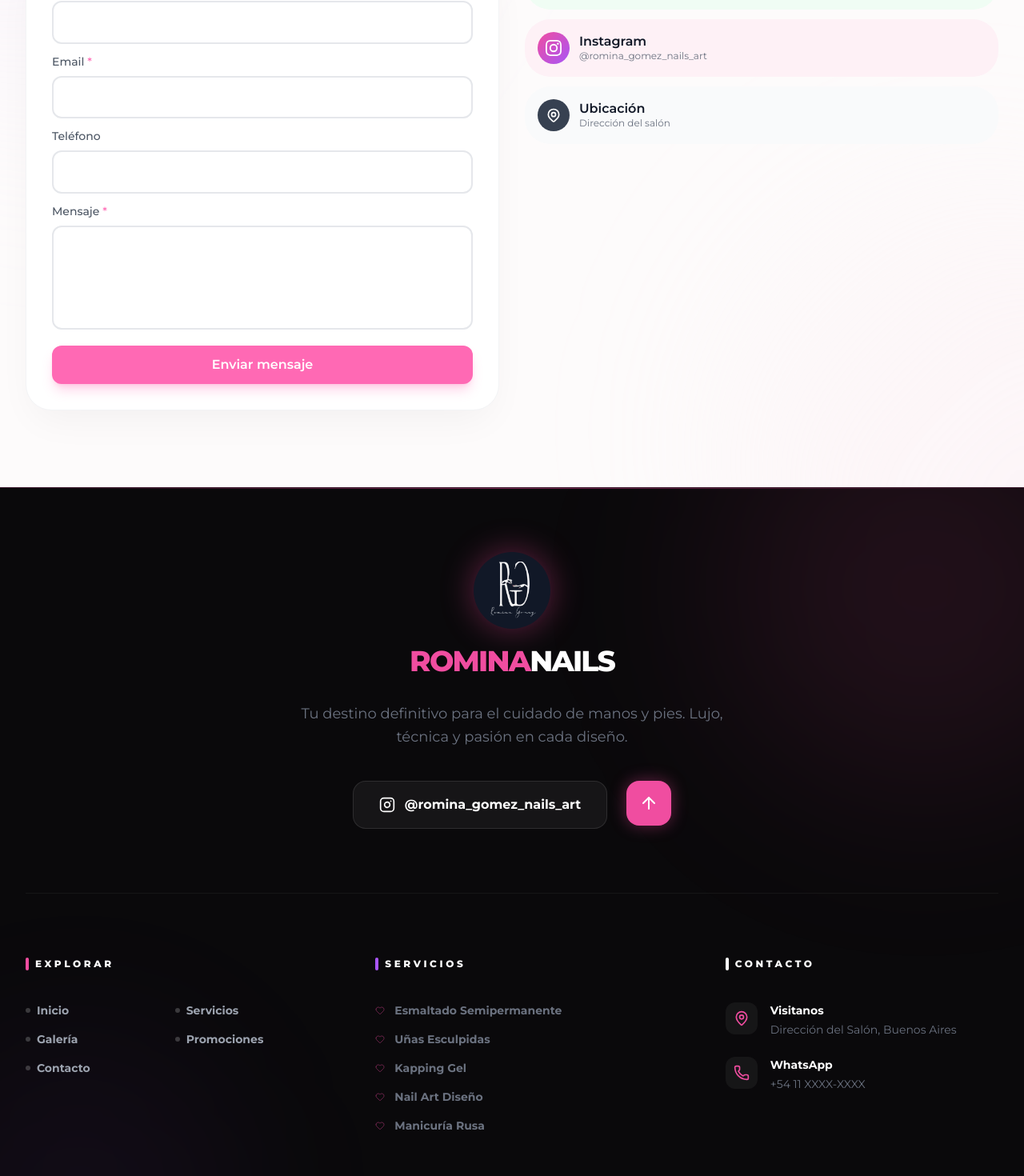
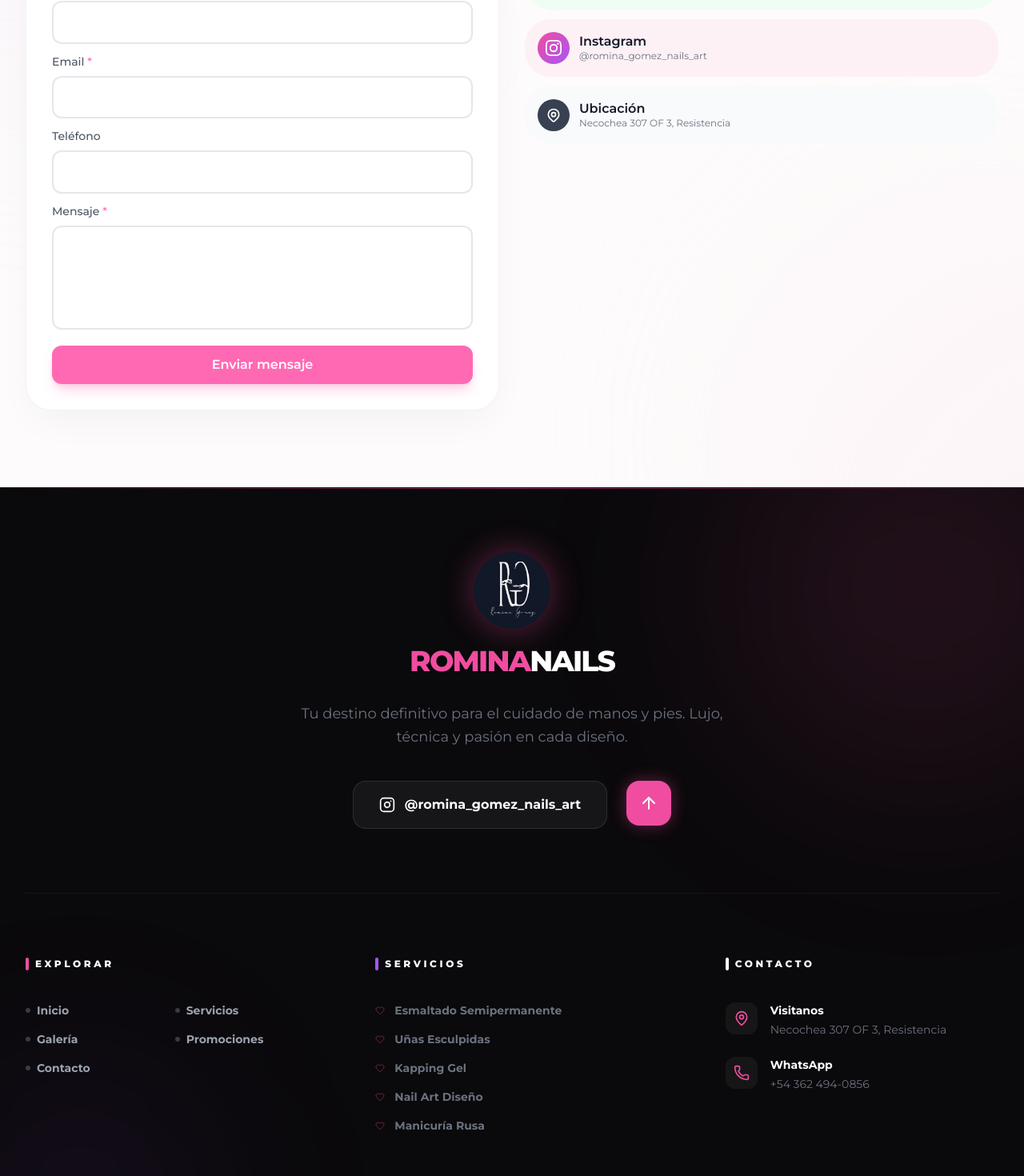
Before and after one commit to miguegomez2706/rominanails, a React (Vite) app in the folder client/: page /contacto in a window 1280 px wide. Shown: the part 444-1914 px from the top of the page at 80% size. Built offline with nearby package versions, Linux system fonts and the light colour scheme; no server answers; a web font is replaced by a local one; what @uploadthing/react would draw is missing.

Commit message:
fix: cargar datos de negocio de DB en About, Contact y Footer

```diff
--- a/client/src/components/layout/Footer.jsx
+++ b/client/src/components/layout/Footer.jsx
@@ -1,5 +1,7 @@
 import { Link } from 'react-router-dom';
 import { Phone, MapPin, Heart, ArrowUp } from 'lucide-react';
+import { useEffect, useState } from 'react';
+import { businessService } from '../../services';
 
 const footerLinks = [
   { name: 'Inicio', path: '/' },
@@ -18,6 +20,12 @@ const serviceLinks = [
 ];
 
 export default function Footer() {
+  const [businessInfo, setBusinessInfo] = useState(null);
+
+  useEffect(() => {
+    businessService.get().then(res => setBusinessInfo(res.data)).catch(console.error);
+  }, []);
+
   const scrollToTop = () => window.scrollTo({ top: 0, behavior: 'smooth' });
 
   return (
@@ -122,7 +130,7 @@ export default function Footer() {
                 </div>
                 <div className="text-sm">
                   <p className="font-bold text-white mb-1">Visitanos</p>
-                  <p className="text-gray-500">Dirección del Salón, Buenos Aires</p>
+                  <p className="text-gray-500">{businessInfo?.address || 'Necochea 307 OF 3, Resistencia'}</p>
                 </div>
               </li>
               <li className="flex items-start gap-4">
@@ -131,7 +139,7 @@ export default function Footer() {
                 </div>
                 <div className="text-sm">
                   <p className="font-bold text-white mb-1">WhatsApp</p>
-                  <p className="text-gray-500">+54 11 XXXX-XXXX</p>
+                  <p className="text-gray-500">{businessInfo?.phone || '+54 362 494-0856'}</p>
                 </div>
               </li>
             </ul>
--- a/client/src/pages/About.jsx
+++ b/client/src/pages/About.jsx
@@ -1,5 +1,7 @@
+import { useState, useEffect } from 'react';
 import { motion } from 'framer-motion';
 import PageWrapper from '../components/layout/PageWrapper';
+import { businessService } from '../services';
 
 import { Swiper, SwiperSlide } from 'swiper/react';
 import { Autoplay, Pagination, EffectFade } from 'swiper/modules';
@@ -10,6 +12,12 @@ import 'swiper/css/navigation';
 import 'swiper/css/effect-fade';
 
 export default function About() {
+  const [businessInfo, setBusinessInfo] = useState(null);
+
+  useEffect(() => {
+    businessService.get().then(res => setBusinessInfo(res.data)).catch(console.error);
+  }, []);
+
   return (
     <PageWrapper>
       <section className="py-24 bg-white">
@@ -123,10 +131,10 @@ export default function About() {
               </div>
 
               <div className="space-y-6 text-gray-800 text-lg">
-                <p className="flex items-center gap-4"><div className="w-10 h-10 rounded-full bg-pink-50 flex items-center justify-center shrink-0"><svg className="w-5 h-5 text-pink-500" fill="none" stroke="currentColor" viewBox="0 0 24 24"><path strokeLinecap="round" strokeLinejoin="round" strokeWidth="2" d="M3 5a2 2 0 012-2h3.28a1 1 0 01.948.684l1.498 4.493a1 1 0 01-.502 1.21l-2.257 1.13a11.042 11.042 0 005.516 5.516l1.13-2.257a1 1 0 011.21-.502l4.493 1.498a1 1 0 01.684.949V19a2 2 0 01-2 2h-1C9.716 21 3 14.284 3 6V5z"></path></svg></div> <span className="font-bold text-gray-900">Teléfono:</span> <span className="font-medium text-gray-600">+54 362 494-0856</span></p>
+                <p className="flex items-center gap-4"><div className="w-10 h-10 rounded-full bg-pink-50 flex items-center justify-center shrink-0"><svg className="w-5 h-5 text-pink-500" fill="none" stroke="currentColor" viewBox="0 0 24 24"><path strokeLinecap="round" strokeLinejoin="round" strokeWidth="2" d="M3 5a2 2 0 012-2h3.28a1 1 0 01.948.684l1.498 4.493a1 1 0 01-.502 1.21l-2.257 1.13a11.042 11.042 0 005.516 5.516l1.13-2.257a1 1 0 011.21-.502l4.493 1.498a1 1 0 01.684.949V19a2 2 0 01-2 2h-1C9.716 21 3 14.284 3 6V5z"></path></svg></div> <span className="font-bold text-gray-900">Teléfono:</span> <span className="font-medium text-gray-600">{businessInfo?.phone || '+54 362 494-0856'}</span></p>
                 <p className="flex items-center gap-4"><div className="w-10 h-10 rounded-full bg-purple-50 flex items-center justify-center shrink-0"><svg className="w-5 h-5 text-purple-500" fill="none" stroke="currentColor" viewBox="0 0 24 24"><path strokeLinecap="round" strokeLinejoin="round" strokeWidth="2" d="M12 8v4l3 3m6-3a9 9 0 11-18 0 9 9 0 0118 0z"></path></svg></div> <span className="font-bold text-gray-900">Horarios:</span> <span className="font-medium text-gray-600">11:00 AM - 8:00 PM Lun a Sab</span></p>
-                <p className="flex items-center gap-4"><div className="w-10 h-10 rounded-full bg-pink-50 flex items-center justify-center shrink-0"><svg className="w-5 h-5 text-pink-500" fill="none" stroke="currentColor" viewBox="0 0 24 24"><path strokeLinecap="round" strokeLinejoin="round" strokeWidth="2" d="M17.657 16.657L13.414 20.9a1.998 1.998 0 01-2.827 0l-4.244-4.243a8 8 0 1111.314 0z"></path><path strokeLinecap="round" strokeLinejoin="round" strokeWidth="2" d="M15 11a3 3 0 11-6 0 3 3 0 016 0z"></path></svg></div> <span className="font-bold text-gray-900">Dirección:</span> <span className="font-medium text-gray-600">Necochea 307 OF 3, Resistencia</span></p>
-                <p className="flex items-center gap-4"><div className="w-10 h-10 rounded-full bg-purple-50 flex items-center justify-center shrink-0"><svg className="w-5 h-5 text-purple-500" fill="none" stroke="currentColor" viewBox="0 0 24 24"><path strokeLinecap="round" strokeLinejoin="round" strokeWidth="2" d="M3 8l7.89 5.26a2 2 0 002.22 0L21 8M5 19h14a2 2 0 002-2V7a2 2 0 00-2-2H5a2 2 0 00-2 2v10a2 2 0 002 2z"></path></svg></div> <span className="font-bold text-gray-900">Email:</span> <span className="font-bold text-pink-500 hover:text-pink-600 transition-colors cursor-pointer">Nails.Art@gmail.com</span></p>
+                <p className="flex items-center gap-4"><div className="w-10 h-10 rounded-full bg-pink-50 flex items-center justify-center shrink-0"><svg className="w-5 h-5 text-pink-500" fill="none" stroke="currentColor" viewBox="0 0 24 24"><path strokeLinecap="round" strokeLinejoin="round" strokeWidth="2" d="M17.657 16.657L13.414 20.9a1.998 1.998 0 01-2.827 0l-4.244-4.243a8 8 0 1111.314 0z"></path><path strokeLinecap="round" strokeLinejoin="round" strokeWidth="2" d="M15 11a3 3 0 11-6 0 3 3 0 016 0z"></path></svg></div> <span className="font-bold text-gray-900">Dirección:</span> <span className="font-medium text-gray-600">{businessInfo?.address || 'Necochea 307 OF 3, Resistencia'}</span></p>
+                <p className="flex items-center gap-4"><div className="w-10 h-10 rounded-full bg-purple-50 flex items-center justify-center shrink-0"><svg className="w-5 h-5 text-purple-500" fill="none" stroke="currentColor" viewBox="0 0 24 24"><path strokeLinecap="round" strokeLinejoin="round" strokeWidth="2" d="M3 8l7.89 5.26a2 2 0 002.22 0L21 8M5 19h14a2 2 0 002-2V7a2 2 0 00-2-2H5a2 2 0 00-2 2v10a2 2 0 002 2z"></path></svg></div> <span className="font-bold text-gray-900">Email:</span> <span className="font-bold text-pink-500 hover:text-pink-600 transition-colors cursor-pointer">{businessInfo?.email || 'Nails.Art@gmail.com'}</span></p>
               </div>
             </motion.div>
 
@@ -137,7 +145,7 @@ export default function About() {
                   height="100%"
                   frameBorder="0"
                   style={{ border: 0 }}
-                  src="https://www.google.com/maps/embed?pb=!1m18!1m12!1m3!1d3540.061730419357!2d-58.9882672!3d-27.4516709!2m3!1f0!2f0!3f0!3m2!1i1024!2i768!4f13.1!3m3!1m2!1s0x94450c5ab1e83dc5%3A0x6b8bc23307524efb!2sNecochea%20307%2C%20H3500%20Resistencia%2C%20Chaco!5e0!3m2!1ses-419!2sar!4v1715638400000!5m2!1ses-419!2sar"
+                  src={businessInfo?.mapUrl || "https://www.google.com/maps/embed?pb=!1m18!1m12!1m3!1d3540.061730419357!2d-58.9882672!3d-27.4516709!2m3!1f0!2f0!3f0!3m2!1i1024!2i768!4f13.1!3m3!1m2!1s0x94450c5ab1e83dc5%3A0x6b8bc23307524efb!2sNecochea%20307%2C%20H3500%20Resistencia%2C%20Chaco!5e0!3m2!1ses-419!2sar!4v1715638400000!5m2!1ses-419!2sar"}
                   allowFullScreen=""
                   loading="lazy"
                   referrerPolicy="no-referrer-when-downgrade"
--- a/client/src/pages/Contact.jsx
+++ b/client/src/pages/Contact.jsx
@@ -1,12 +1,19 @@
-import { useState } from 'react';
+import { useState, useEffect } from 'react';
 import { motion } from 'framer-motion';
 import PageWrapper, { SectionHeader } from '../components/layout/PageWrapper';
 import Button from '../components/ui/Button';
 import Input from '../components/ui/Input';
+import { businessService } from '../services';
 
 export default function Contact() {
   const [form, setForm] = useState({ name: '', email: '', phone: '', message: '' });
   const [sent, setSent] = useState(false);
+  const [businessInfo, setBusinessInfo] = useState(null);
+
+  useEffect(() => {
+    businessService.get().then(res => setBusinessInfo(res.data)).catch(console.error);
+  }, []);
+
   const handle = (e) => setForm({ ...form, [e.target.name]: e.target.value });
 
   return (
@@ -39,7 +46,7 @@ export default function Contact() {
               )}
             </motion.div>
             <motion.div initial={{ opacity: 0, x: 30 }} whileInView={{ opacity: 1, x: 0 }} viewport={{ once: true }} className="space-y-3">
-              <a href="https://wa.me/5491100000000" target="_blank" rel="noreferrer" className="flex items-center gap-3 p-4 bg-green-50 hover:bg-green-100 rounded-[2rem] transition-colors group">
+              <a href={businessInfo?.whatsapp ? `https://wa.me/${businessInfo.whatsapp.replace(/\D/g,'')}` : "https://wa.me/5493624940856"} target="_blank" rel="noreferrer" className="flex items-center gap-3 p-4 bg-green-50 hover:bg-green-100 rounded-[2rem] transition-colors group">
                 <div className="w-10 h-10 bg-green-500 rounded-full flex items-center justify-center text-white group-hover:scale-110 transition-transform shrink-0">
                   <svg className="w-5 h-5" fill="currentColor" viewBox="0 0 24 24"><path d="M17.472 14.382c-.297-.149-1.758-.867-2.03-.967-.273-.099-.471-.148-.67.15-.197.297-.767.966-.94 1.164-.173.199-.347.223-.644.075-.297-.15-1.255-.463-2.39-1.475-.883-.788-1.48-1.761-1.653-2.059-.173-.297-.018-.458.13-.606.134-.133.298-.347.446-.52.149-.174.198-.298.298-.497.099-.198.05-.371-.025-.52-.075-.149-.669-1.612-.916-2.207-.242-.579-.487-.5-.669-.51-.173-.008-.371-.01-.57-.01-.198 0-.52.074-.792.372-.272.297-1.04 1.016-1.04 2.479 0 1.462 1.065 2.875 1.213 3.074.149.198 2.096 3.2 5.077 4.487.709.306 1.262.489 1.694.625.712.227 1.36.195 1.871.118.571-.085 1.758-.719 2.006-1.413.248-.694.248-1.289.173-1.413-.074-.124-.272-.198-.57-.347m-5.421 7.403h-.004a9.87 9.87 0 01-5.031-1.378l-.361-.214-3.741.982.998-3.648-.235-.374a9.86 9.86 0 01-1.51-5.26c.001-5.45 4.436-9.884 9.888-9.884 2.64 0 5.122 1.03 6.988 2.898a9.825 9.825 0 012.893 6.994c-.003 5.45-4.437 9.884-9.885 9.884m8.413-18.297A11.815 11.815 0 0012.05 0C5.495 0 .16 5.335.157 11.892c0 2.096.547 4.142 1.588 5.945L.057 24l6.305-1.654a11.882 11.882 0 005.683 1.448h.005c6.554 0 11.89-5.335 11.893-11.893a11.821 11.821 0 00-3.48-8.413z"/></svg>
                 </div>
@@ -55,7 +62,7 @@ export default function Contact() {
                 <div className="w-10 h-10 bg-gray-700 rounded-full flex items-center justify-center text-white shrink-0">
                   <svg className="w-5 h-5" fill="none" stroke="currentColor" viewBox="0 0 24 24"><path strokeLinecap="round" strokeLinejoin="round" strokeWidth={2} d="M17.657 16.657L13.414 20.9a1.998 1.998 0 01-2.827 0l-4.244-4.243a8 8 0 1111.314 0z"/><path strokeLinecap="round" strokeLinejoin="round" strokeWidth={2} d="M15 11a3 3 0 11-6 0 3 3 0 016 0z"/></svg>
                 </div>
-                <div><p className="font-semibold text-gray-900 leading-tight">Ubicación</p><p className="text-xs text-gray-500">Dirección del salón</p></div>
+                <div><p className="font-semibold text-gray-900 leading-tight">Ubicación</p><p className="text-xs text-gray-500">{businessInfo?.address || 'Necochea 307 OF 3, Resistencia'}</p></div>
               </div>
             </motion.div>
           </div>
```
